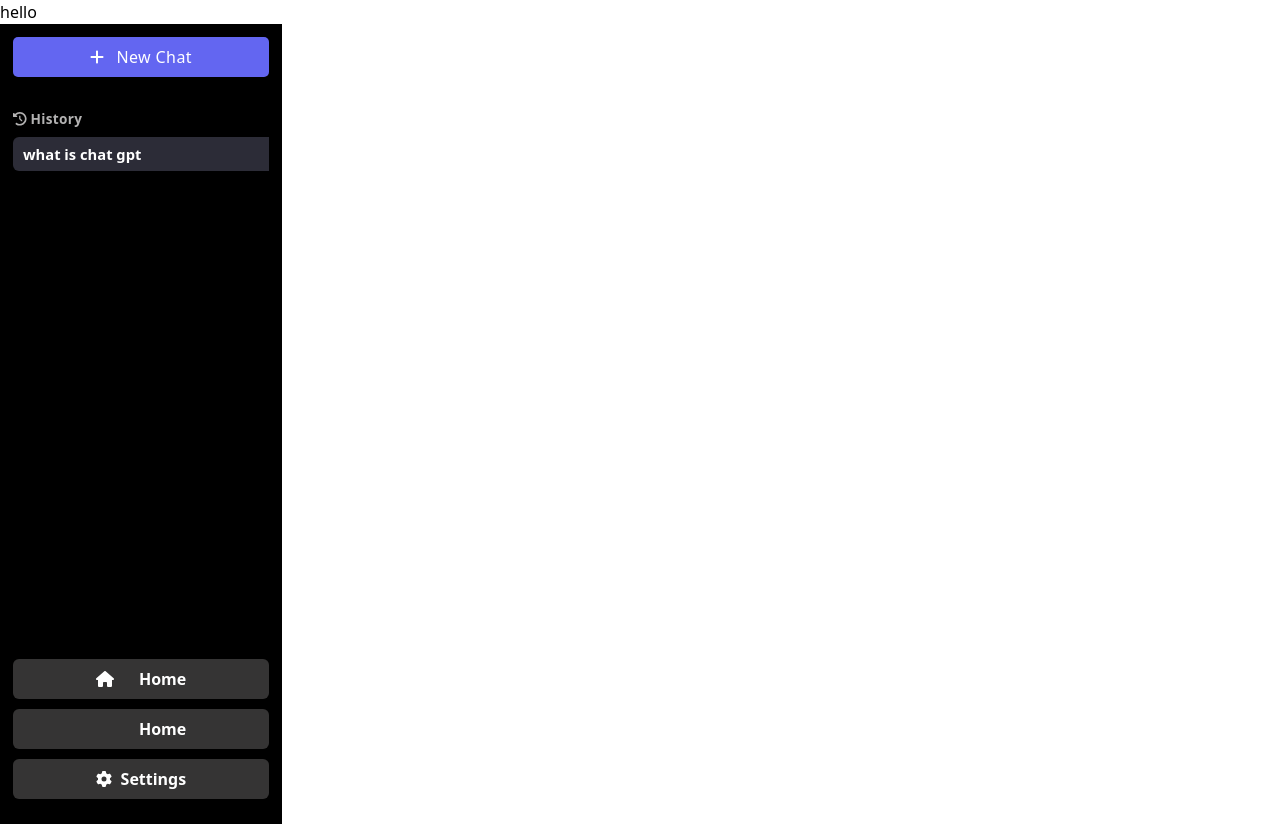
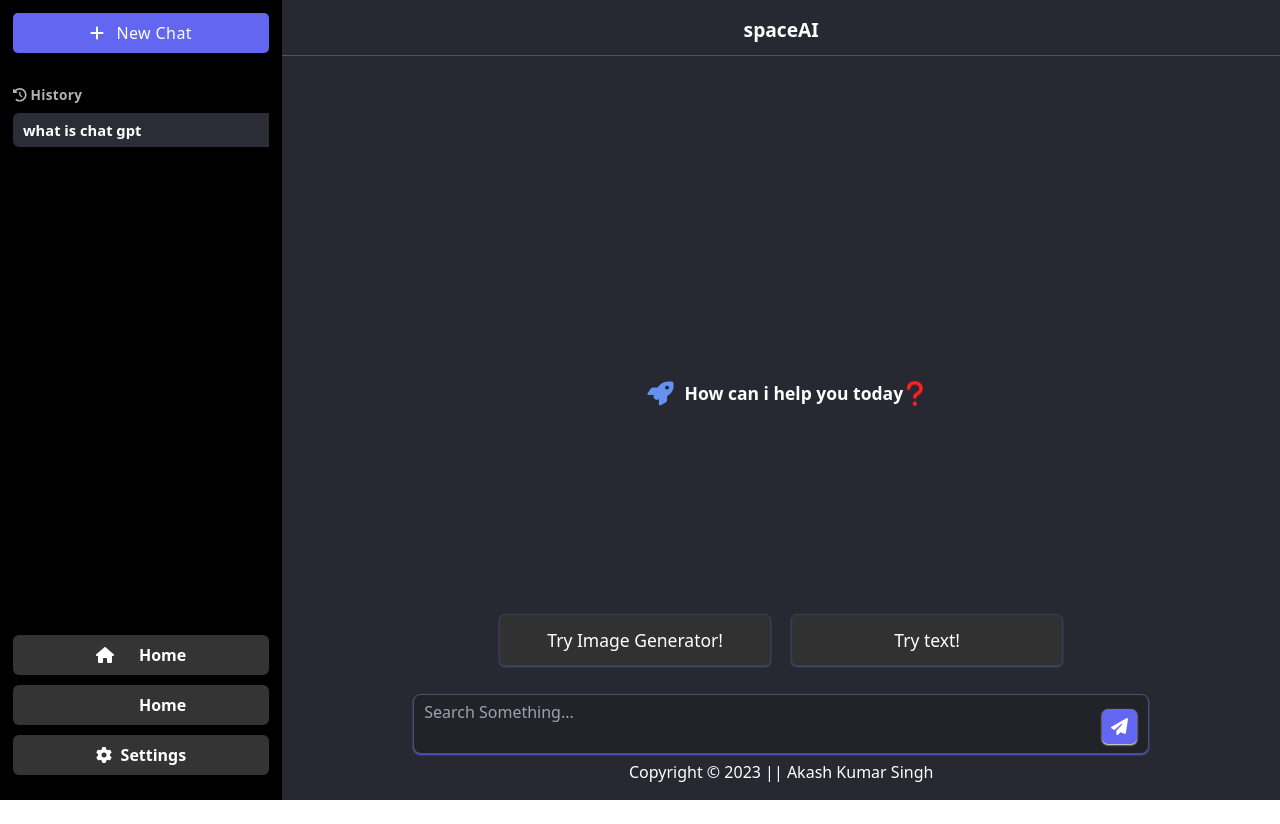
Before and after one commit to webakash1806/chatGPT-react, a React (Vite) app: page /chatGPT-react/image in a window 1280 px wide. After the commit the page ends 800 px from the top, so only its background shows below. Built offline with nearby package versions, Linux system fonts and the light colour scheme.

Commit message:
Image file added

```diff
--- a/src/App.jsx
+++ b/src/App.jsx
@@ -10,8 +10,8 @@ const App = () => {
     // </div>
 
     <Routes>
-      <Route exact path="chatGPT-react" element={<Home />} />
-      <Route path='chatGPT-react/image' element={<Image />} />
+      <Route path="/chatGPT-react" element={<Home />} />
+      <Route path='/chatGPT-react/image' element={<Image />} />
     </Routes>
   )
 }
--- a/src/Components/RightSection/Main.jsx
+++ b/src/Components/RightSection/Main.jsx
@@ -1,15 +1,15 @@
 import React from 'react'
 import { FontAwesomeIcon } from '@fortawesome/react-fontawesome'
 import { faRocket, faQuestion } from '@fortawesome/free-solid-svg-icons'
-import { Link } from 'react-router-dom'
+import { NavLink } from 'react-router-dom'
 
 const Main = () => {
     return (
         <div className='mb-1 h-full flex flex-col items-center justify-end gap-[12rem]'>
             <p className='flex items-center gap-1 text-[17.5px] font-semibold p-2'><FontAwesomeIcon className='text-[25px] text-[#6392f1] p-2' icon={faRocket} bounce />How can i help you today <FontAwesomeIcon className='text-[#ff2323] text-[25px]' icon={faQuestion} beatFade /></p>
             <div className='flex flex-col sm:flex-row items-center gap-5 text-[17.5px]'>
-                <Link className='border border-slate-700 shadow-sm shadow-slate-600 bg-[#313131] w-[17rem] text-center rounded-md p-[12px_20px]' to="chatGPT-react/image">Try Image Generator!</Link>
-                <Link className='border border-slate-700 shadow-sm shadow-slate-600 bg-[#313131] w-[17rem] text-center rounded-md p-[12px_20px]' to="">Try text!</Link>
+                <NavLink className='border border-slate-700 shadow-sm shadow-slate-600 bg-[#313131] w-[17rem] text-center rounded-md p-[12px_20px]' to="/chatGPT-react/image">Try Image Generator!</NavLink>
+                <NavLink className='border border-slate-700 shadow-sm shadow-slate-600 bg-[#313131] w-[17rem] text-center rounded-md p-[12px_20px]' to="">Try text!</NavLink>
             </div>
         </div>
     )
--- a/src/Pages/Image.jsx
+++ b/src/Pages/Image.jsx
@@ -1,11 +1,12 @@
 import React from 'react'
 import LeftSection from '../Components/LeftSection/LeftSection'
+import RightSection from '../Components/RightSection/RightSection'
 
 const Image = () => {
     return (
-        <div>
-            hello
+        <div className='bg-[#272831] flex items-center h-[100vh] w-[100vw] overflow-hidden'>
             <LeftSection />
+            <RightSection />
         </div>
     )
 }
```
